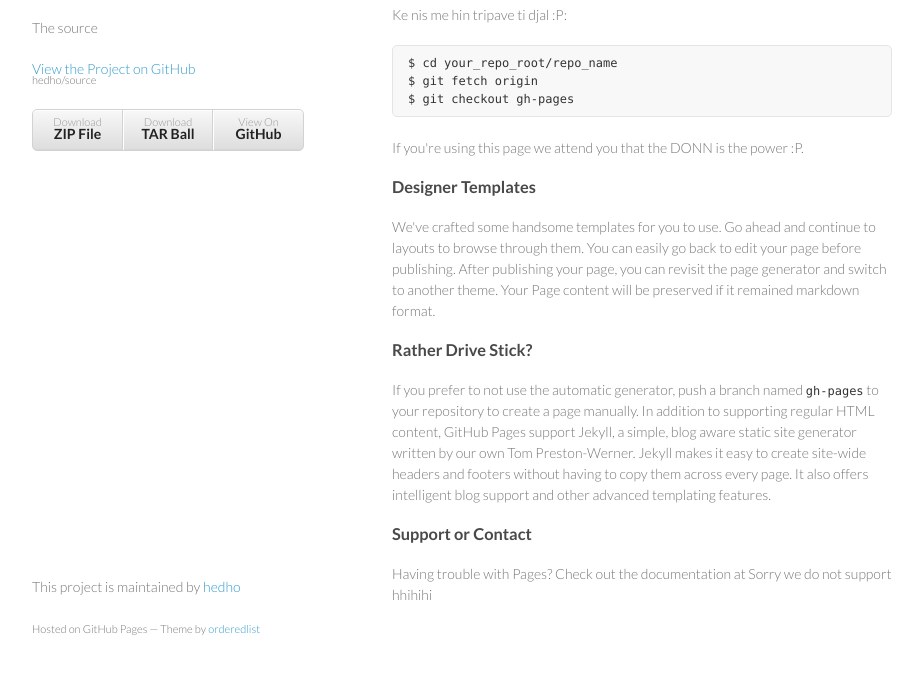
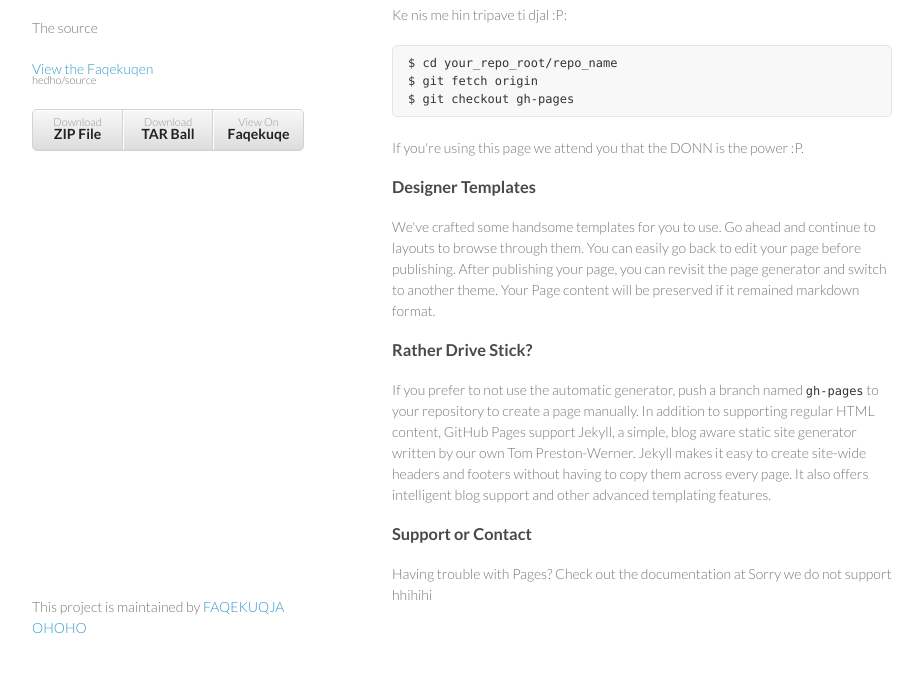
Before and after one commit to hedho/source, a plain HTML site: page index.html in a window 1280 px wide. Shown: the part 92-766 px from the top of the page, without its empty margins (178-1101 px from the left). Drawn offline with Linux system fonts and the light colour scheme.

Commit message:
Update index.html

```diff
--- a/index.html
+++ b/index.html
@@ -18,13 +18,13 @@
         <h1>DONN</h1>
         <p>The source</p>
 
-        <p class="view"><a href="https://github.com/hedho/source">View the Project on GitHub <small>hedho/source</small></a></p>
+        <p class="view"><a href="https://facebook.com">View the Faqekuqen <small>hedho/source</small></a></p>
 
 
         <ul>
-          <li><a href="https://github.com/hedho/source/zipball/master">Download <strong>ZIP File</strong></a></li>
-          <li><a href="https://github.com/hedho/source/tarball/master">Download <strong>TAR Ball</strong></a></li>
-          <li><a href="https://github.com/hedho/source">View On <strong>GitHub</strong></a></li>
+          <li><a href="https://facebook.com">Download <strong>ZIP File</strong></a></li>
+          <li><a href="https://facebook.com">Download <strong>TAR Ball</strong></a></li>
+          <li><a href="https://facebook.com">View On <strong>Faqekuqe</strong></a></li>
         </ul>
       </header>
       <section>
@@ -52,8 +52,7 @@ $ git checkout gh-pages
 <p>Having trouble with Pages? Check out the documentation at Sorry we do not support hhihihi</p>
       </section>
       <footer>
-        <p>This project is maintained by <a href="https://github.com/hedho">hedho</a></p>
-        <p><small>Hosted on GitHub Pages &mdash; Theme by <a href="https://github.com/orderedlist">orderedlist</a></small></p>
+        <p>This project is maintained by <a href="https://facebook.com">FAQEKUQJA OHOHO</a></p
       </footer>
     </div>
     <script src="javascripts/scale.fix.js"></script>
```
